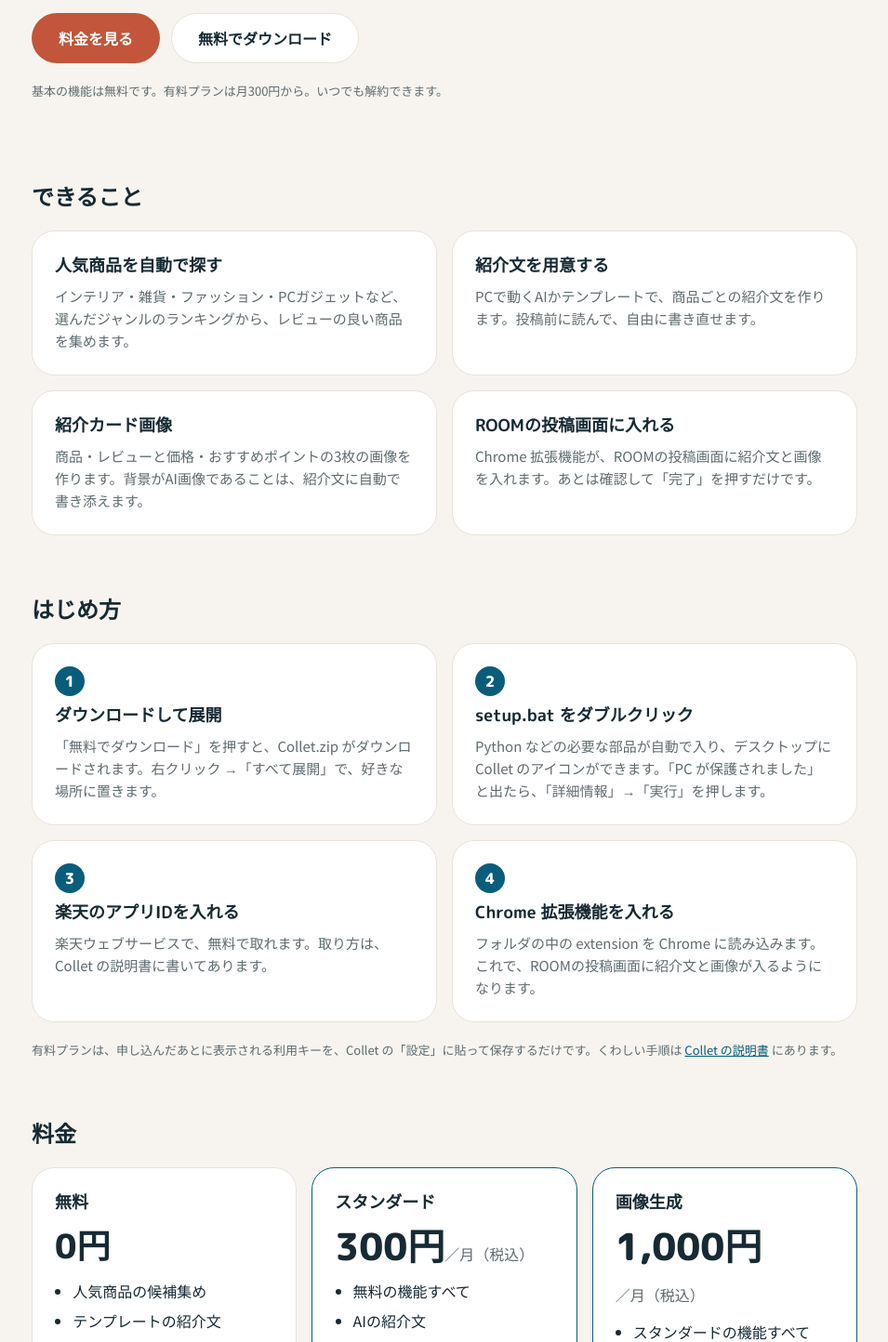
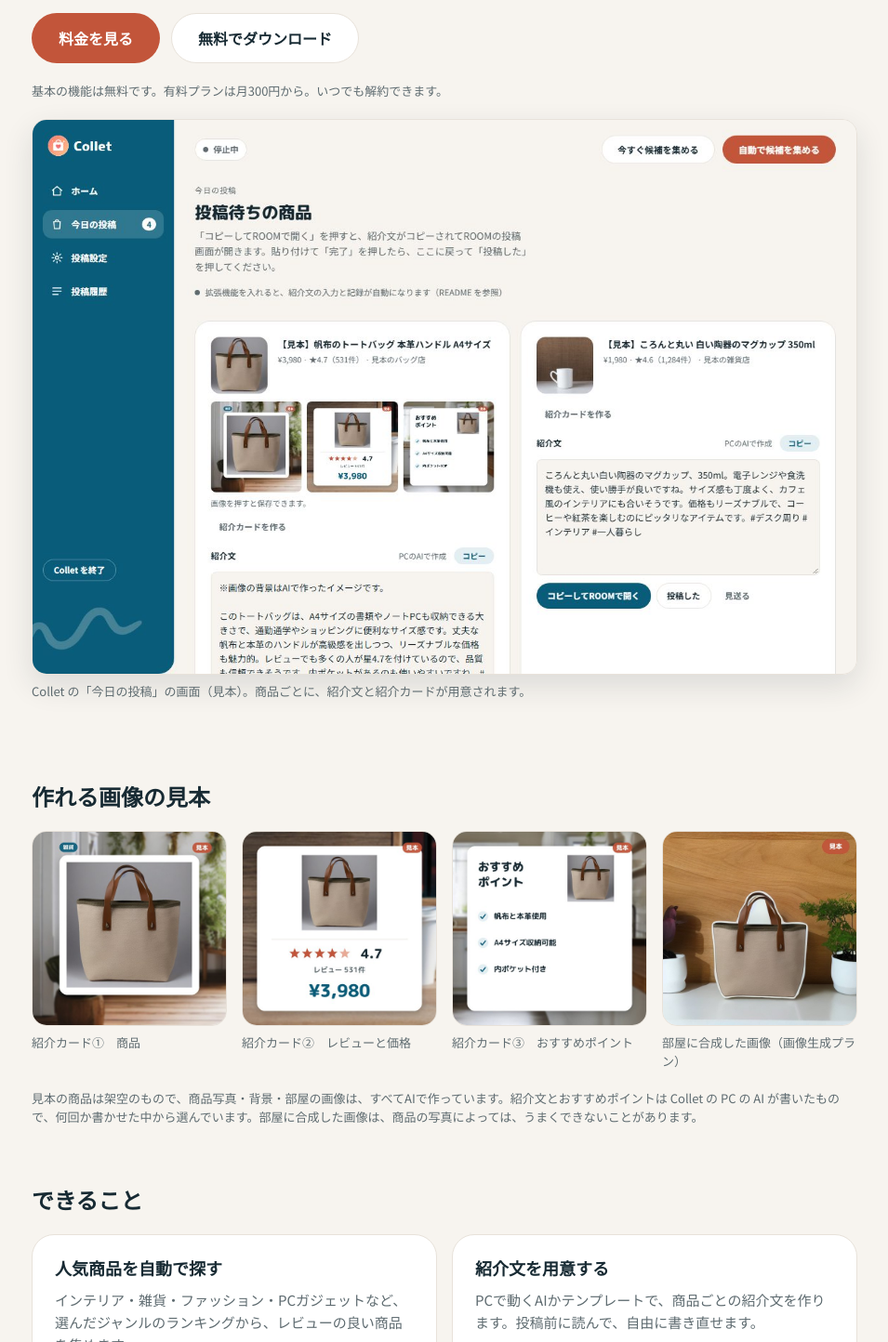
Before and after one commit to jufufuhkhjfy-rgb/collet-site, a plain HTML site: page index.html in a window 1280 px wide. Shown: the part 320-1764 px from the top of the page at 93% size, without its empty margins (162-1117 px from the left). Drawn offline with Linux system fonts and the light colour scheme.

Commit message:
販売ページに、画面と画像の見本を追加
Co-Authored-By: Claude Opus 5.5 <noreply@anthropic.com>

```diff
--- a/index.html
+++ b/index.html
@@ -28,7 +28,34 @@
         <a class="btn ghost" href="https://github.com/jufufuhkhjfy-rgb/collet/releases/latest/download/Collet.zip">無料でダウンロード</a>
       </div>
       <p class="note">基本の機能は無料です。有料プランは月300円から。いつでも解約できます。</p>
+      <figure class="shot">
+        <img src="img/screen.jpg" width="1280" height="860" alt="Collet の「今日の投稿」の画面。商品ごとに、紹介カード3枚と紹介文が並んでいる">
+        <figcaption>Collet の「今日の投稿」の画面（見本）。商品ごとに、紹介文と紹介カードが用意されます。</figcaption>
+      </figure>
     </div>
+
+    <section id="sample">
+      <h2>作れる画像の見本</h2>
+      <div class="gallery">
+        <figure>
+          <img src="img/card1.jpg" width="540" height="540" loading="lazy" alt="紹介カードの1枚目。AIの背景の上に、白いパネルと商品写真">
+          <figcaption>紹介カード①　商品</figcaption>
+        </figure>
+        <figure>
+          <img src="img/card2.jpg" width="540" height="540" loading="lazy" alt="紹介カードの2枚目。星4.7、レビュー531件、3,980円">
+          <figcaption>紹介カード②　レビューと価格</figcaption>
+        </figure>
+        <figure>
+          <img src="img/card3.jpg" width="540" height="540" loading="lazy" alt="紹介カードの3枚目。おすすめポイントが3つ">
+          <figcaption>紹介カード③　おすすめポイント</figcaption>
+        </figure>
+        <figure>
+          <img src="img/room.jpg" width="540" height="540" loading="lazy" alt="トートバッグの写真を、AIで描いた棚の上に合成した画像">
+          <figcaption>部屋に合成した画像（画像生成プラン）</figcaption>
+        </figure>
+      </div>
+      <p class="note">見本の商品は架空のもので、商品写真・背景・部屋の画像は、すべてAIで作っています。紹介文とおすすめポイントは Collet の PC の AI が書いたもので、何回か書かせた中から選んでいます。部屋に合成した画像は、商品の写真によっては、うまくできないことがあります。</p>
+    </section>
 
     <section>
       <h2>できること</h2>
--- a/style.css
+++ b/style.css
@@ -66,6 +66,16 @@ section > h2 { font-size: 24px; line-height: 32px; }
 .price .amount small { font: 400 16px/1 var(--font-sans); color: var(--muted); }
 .price ul { margin: 0; padding-left: 1.2em; display: grid; gap: 4px; }
 
+/* 見本の画面と画像 */
+figure { margin: 0; }
+figcaption { font-size: 13px; line-height: 20px; color: var(--muted); margin-top: 8px; }
+.shot img {
+  display: block; width: 100%; height: auto; border-radius: 16px;
+  border: 1px solid var(--line); box-shadow: 0 12px 32px rgb(23 42 51 / 0.12);
+}
+.gallery { display: grid; grid-template-columns: repeat(auto-fit, minmax(min(100%, 190px), 1fr)); gap: 16px; }
+.gallery img { display: block; width: 100%; height: auto; border-radius: 16px; border: 1px solid var(--line); }
+
 /* はじめ方：番号つきのカード */
 .steps {
   list-style: none; margin: 0; padding: 0; counter-reset: step;
```
Also changed, not shown: img/card1.jpg (added), img/card2.jpg (added), img/card3.jpg (added), img/room.jpg (added), img/screen.jpg (added).
